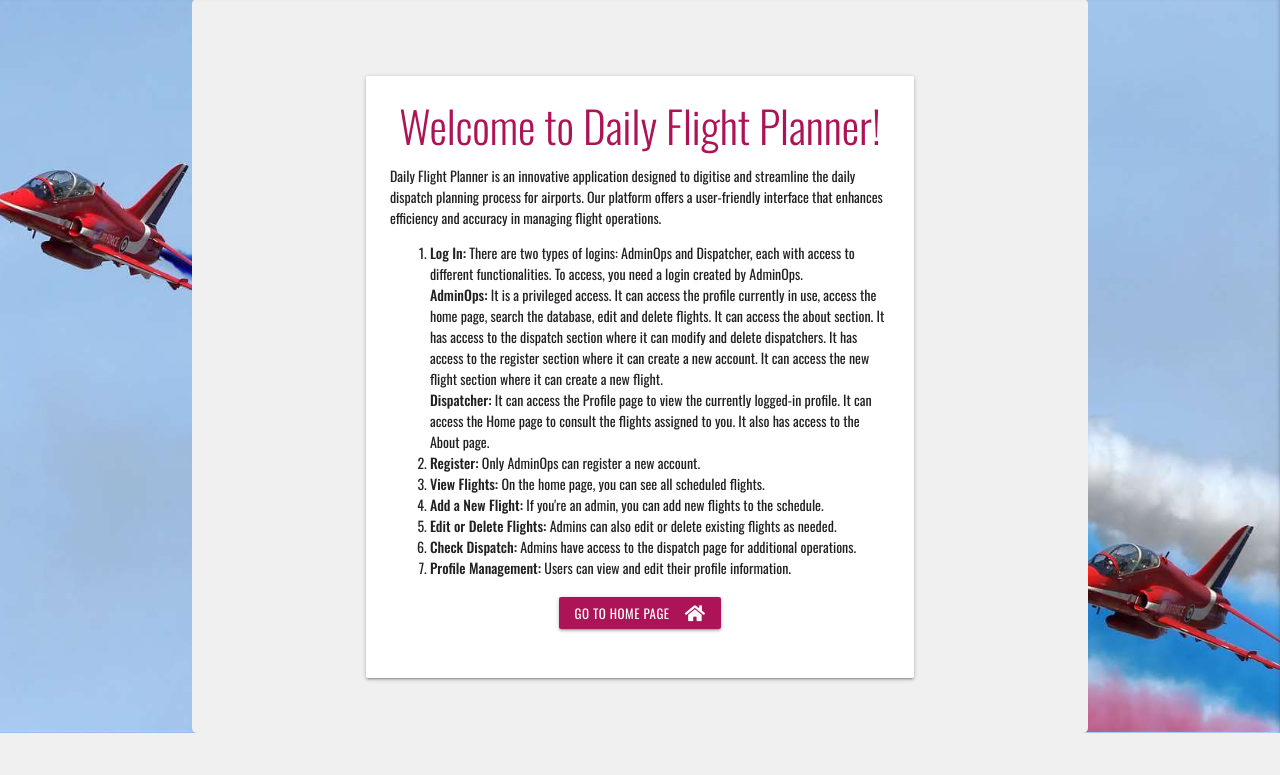
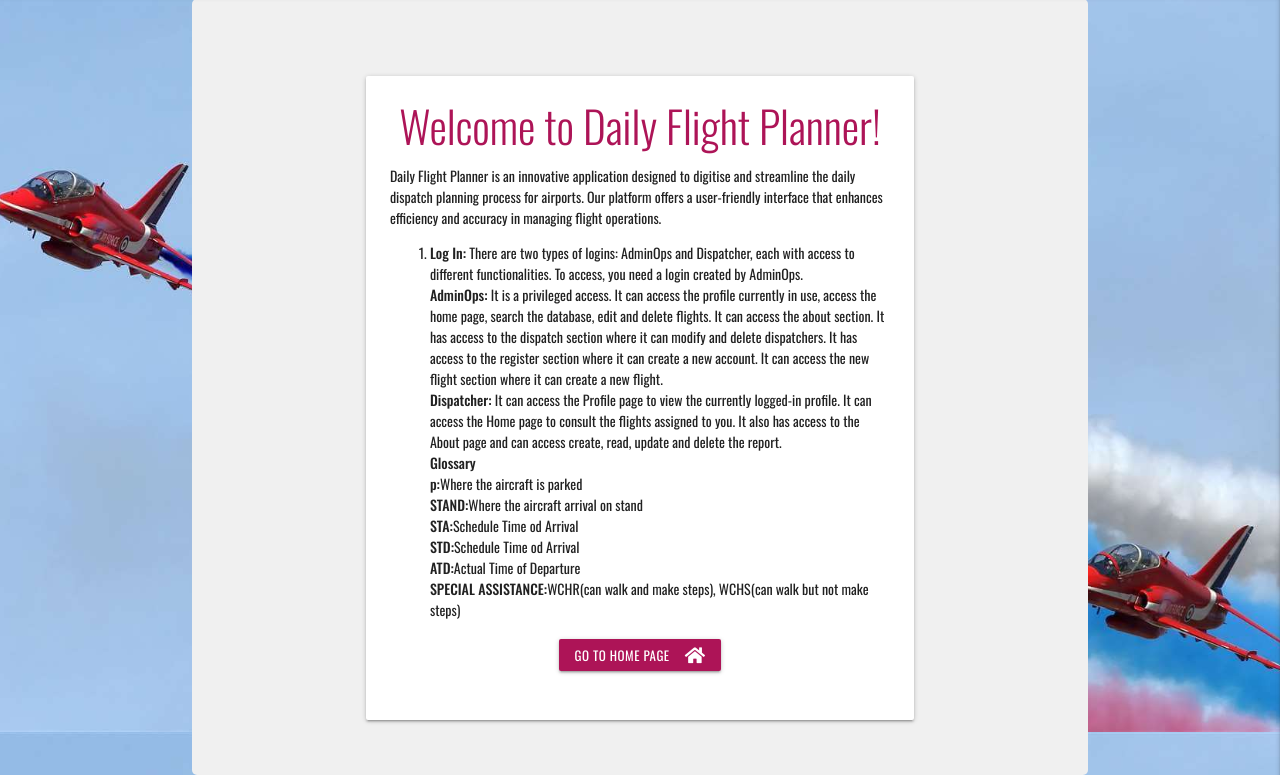
Before and after one commit to ChristianCricchi/Daily_Flight_Planner, a Flask app: page /about in a window 1280 px wide. Shown: the part 68-843 px from the top of the page. Before the commit the page ends 801 px from the top, so only its background shows below. Run offline with Flask 3, Linux system fonts and the light colour scheme; some libraries are stand-ins or nearby versions.

Commit message:
Corrected some typo error

```diff
--- a/templates/about.html
+++ b/templates/about.html
@@ -32,28 +32,19 @@
                                     It can access the new flight section where it can create a new flight.
                                 </li>
                                 <li><strong>Dispatcher:</strong> It can access the Profile page to view the currently logged-in profile.
-                                    It can access the Home page to consult the flights assigned to you. It also has access to the About page.
+                                    It can access the Home page to consult the flights assigned to you. It also has access to the About page
+                                    and can access create, read, update and delete the report.
                                 </li>
+
+                                <li><strong>Glossary</strong></li>
+                                <li><strong>p:</strong>Where the aircraft is parked</li>
+                                <li><strong>STAND:</strong>Where the aircraft arrival on stand</li>
+                                <li><strong>STA:</strong>Schedule Time  od Arrival</li>
+                                <li><strong>STD:</strong>Schedule Time  od Arrival</li>
+                                <li><strong>ATD:</strong>Actual Time of Departure</li>
+                                <li><strong>SPECIAL ASSISTANCE:</strong>WCHR(can walk and make steps), WCHS(can walk but not make steps)</li>
                             </ul>
                         </li>
-
-                        <!-- Registration information -->
-                        <li><strong>Register:</strong> Only AdminOps can register a new account.</li>
-
-                        <!-- Viewing flights information -->
-                        <li><strong>View Flights:</strong> On the home page, you can see all scheduled flights.</li>
-
-                        <!-- Adding new flights information -->
-                        <li><strong>Add a New Flight:</strong> If you're an admin, you can add new flights to the schedule.</li>
-
-                        <!-- Editing or deleting flights information -->
-                        <li><strong>Edit or Delete Flights:</strong> Admins can also edit or delete existing flights as needed.</li>
-
-                        <!-- Checking dispatch information -->
-                        <li><strong>Check Dispatch:</strong> Admins have access to the dispatch page for additional operations.</li>
-
-                        <!-- Profile information -->
-                        <li><strong>Profile Management:</strong> Users can view and edit their profile information.</li>
                     </ol>
 
                     <!-- Button to go to the home page -->
--- a/templates/edit_report.html
+++ b/templates/edit_report.html
@@ -32,7 +32,7 @@
             <button class="btn-small pink waves-effect waves-light" type="button" id="update-report-btn">Edit Report
                 <i class="fas fa-edit right"></i>
             </button>
-            <a href="{{ url_for('report', report_id=report._id) }}" class="btn-small waves-effect waves-light red">Cancel
+            <a href="{{ url_for('report', report_id=report._id) }}" class="btn-small waves-effect waves-light red"> Cancel
                 <i class="fas fa-times right"></i>
             </a>
         </div>
```
